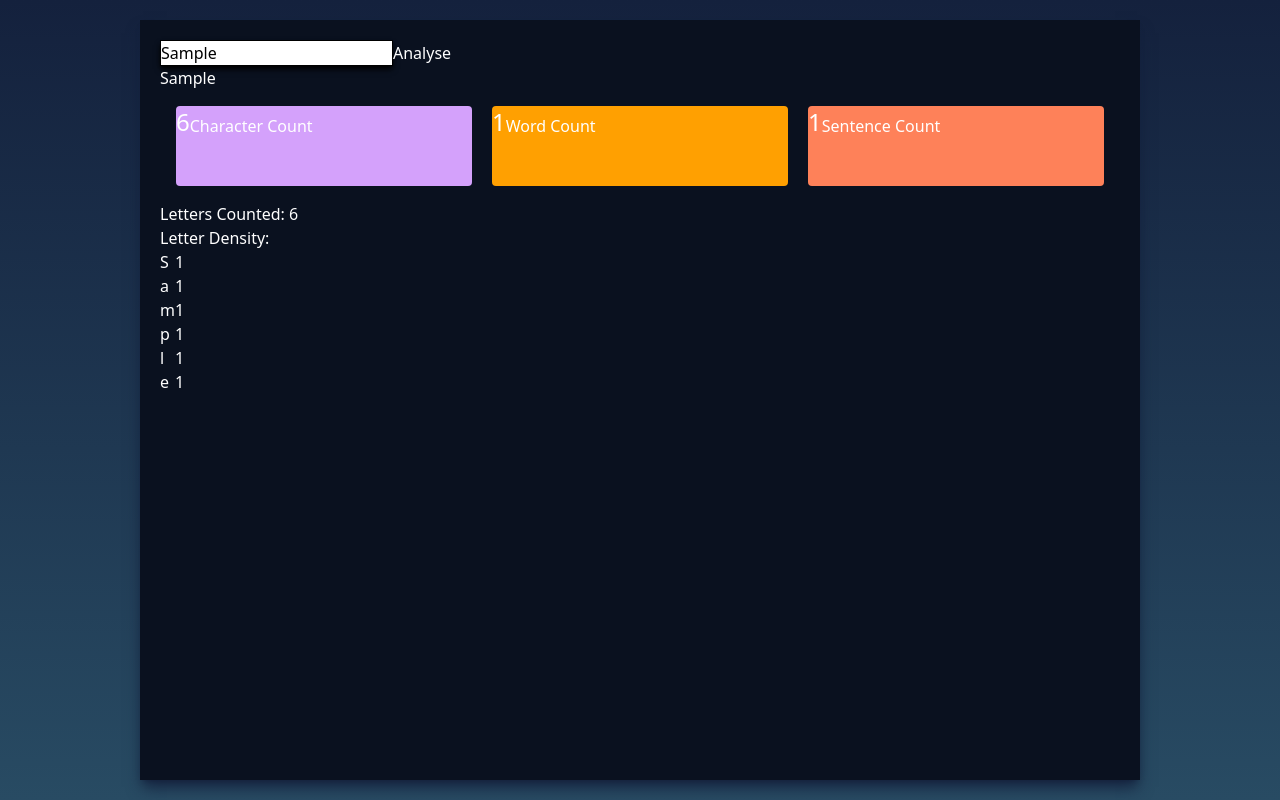
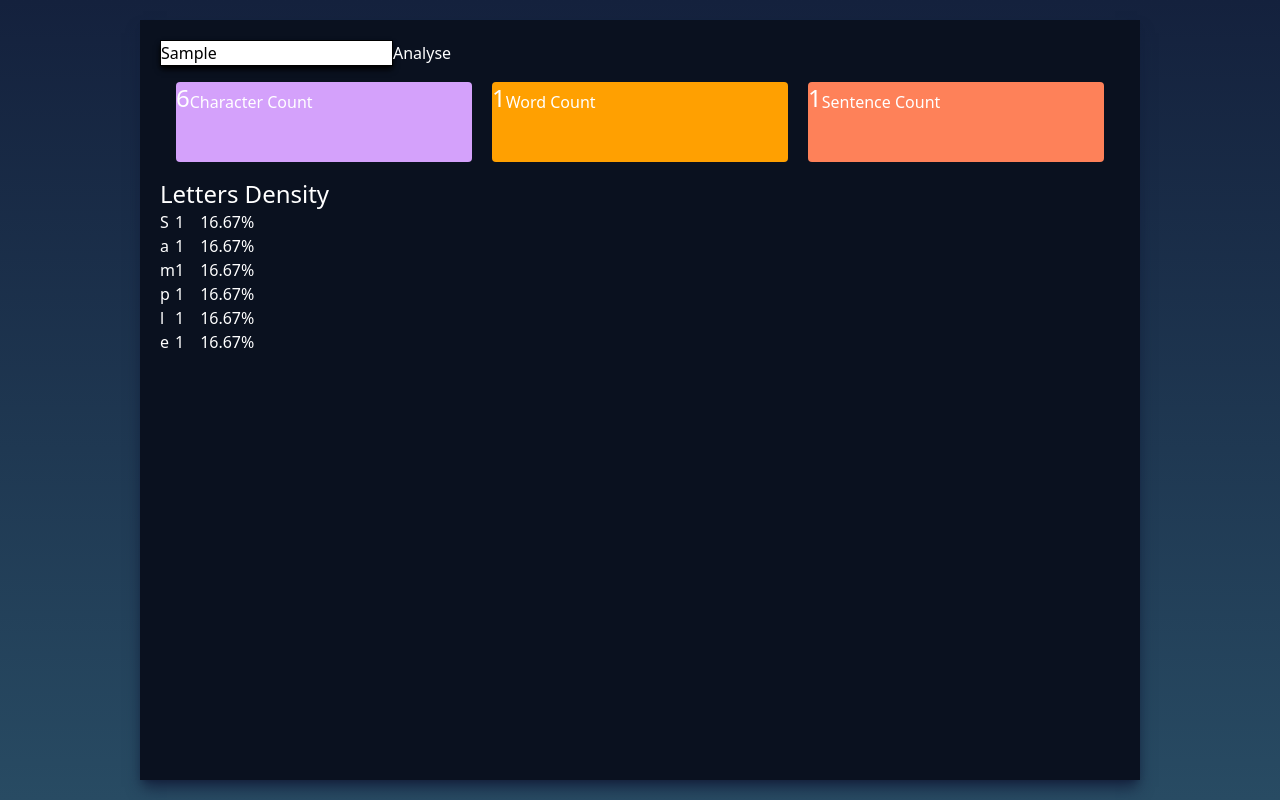
Before and after one commit to EstesJorie/LetterAnalyser, a React (Vite) app: page / in a window 1280 px wide. Both pictures are taken after typing "Sample" into the empty fields and a click on the button "Analyse". Built offline with nearby package versions, Linux system fonts and the light colour scheme; the HTML template or start-up script is replaced by a standard one.

Commit message:
060325 letter density changes

```diff
--- a/components/LetterDensity.jsx
+++ b/components/LetterDensity.jsx
@@ -31,18 +31,17 @@ const LetterDensity = ({ text }) => {
     return (
         <div>
             <div id="count-page">
-              <div id="display-text">{textValue}</div>
-              <div id="letter-count">
-                <h1>Letters Counted: {letterCount}</h1>
+              <div id="letter-count" className='text-2xl'>
+                <h1>Letters Density</h1>
               </div>
               <div id="letter-density">
-                <h1>Letter Density:</h1>
                 <table>
                   <tbody>
                     {Object.entries(letterDensity).map(([letter, count]) => (
-                      <tr key={letter}>
+                      <tr key={letter} >
                         <td>{letter}</td>
-                        <td>{count}</td>
+                        <td className="pr-4">{count}</td>
+                        <td>{((count / letterCount) * 100).toFixed(2)}%</td>
                       </tr>
                     ))}
                   </tbody>
--- a/src/App.jsx
+++ b/src/App.jsx
@@ -14,7 +14,6 @@ function App() {
       <div className='bggradient text-white w-screen h-screen px-35 py-5'>
         <div className='mainbox w-full h-full p-5'>
           <TextGrabber setText={setText} />
-          <ExampleAnalyser text={text} />
           <Counts text={text}/>
           <LetterDensity text={text} />
         </div>
```
